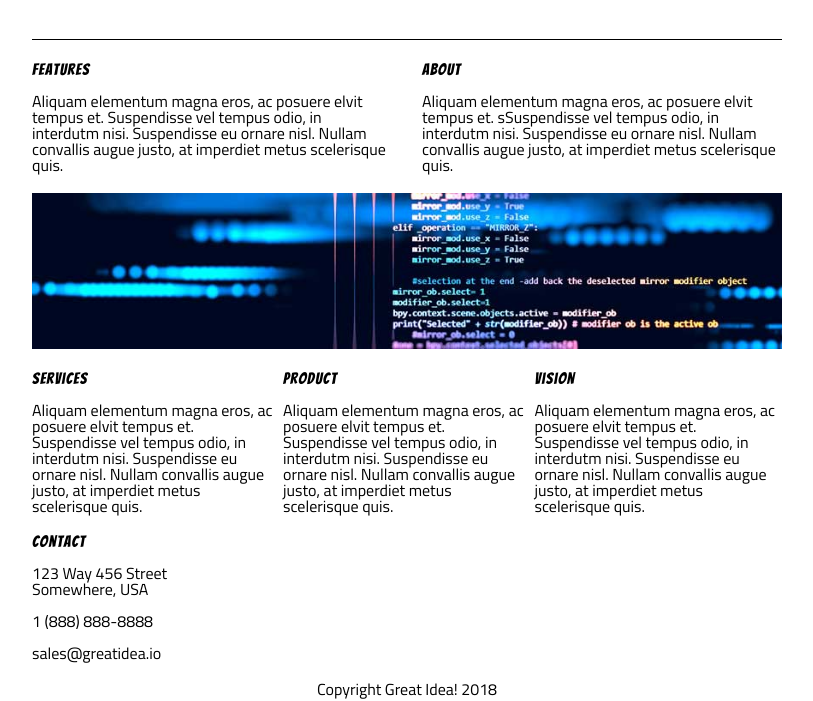
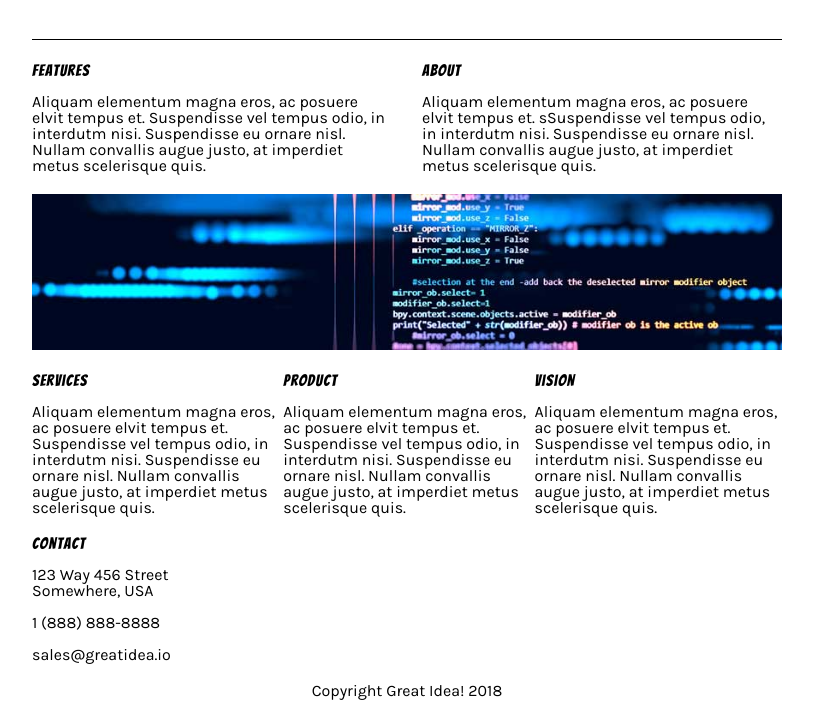
Before and after one commit to Poly-G/User-Interface, a plain HTML site: page great-idea-website/index.html in a window 1280 px wide. Shown: the part 365-1066 px from the top of the page, without its empty margins (233-1046 px from the left). Drawn offline with Linux system fonts and the light colour scheme.

Commit message:
add google font

```diff
--- a/great-idea-website/css/index.css
+++ b/great-idea-website/css/index.css
@@ -66,6 +66,8 @@ h1, h2, h3, h4, h5 {
 /* Your code starts here! */
 
 body {
+	font-family: 'Karla',
+	sans-serif;
 	width: 750px;
 	margin: 0 auto;
 }
--- a/great-idea-website/index.html
+++ b/great-idea-website/index.html
@@ -8,6 +8,7 @@
 
   <link href="https://fonts.googleapis.com/css?family=Bangers|Titillium+Web" rel="stylesheet">
   <link rel="stylesheet" href="css/index.css">
+<link href="https://fonts.googleapis.com/css?family=Karla" rel="stylesheet">
 
   <!--[if lt IE 9]>
     <script src="https://cdnjs.cloudflare.com/ajax/libs/html5shiv/3.7.3/html5shiv.js"></script>
```
